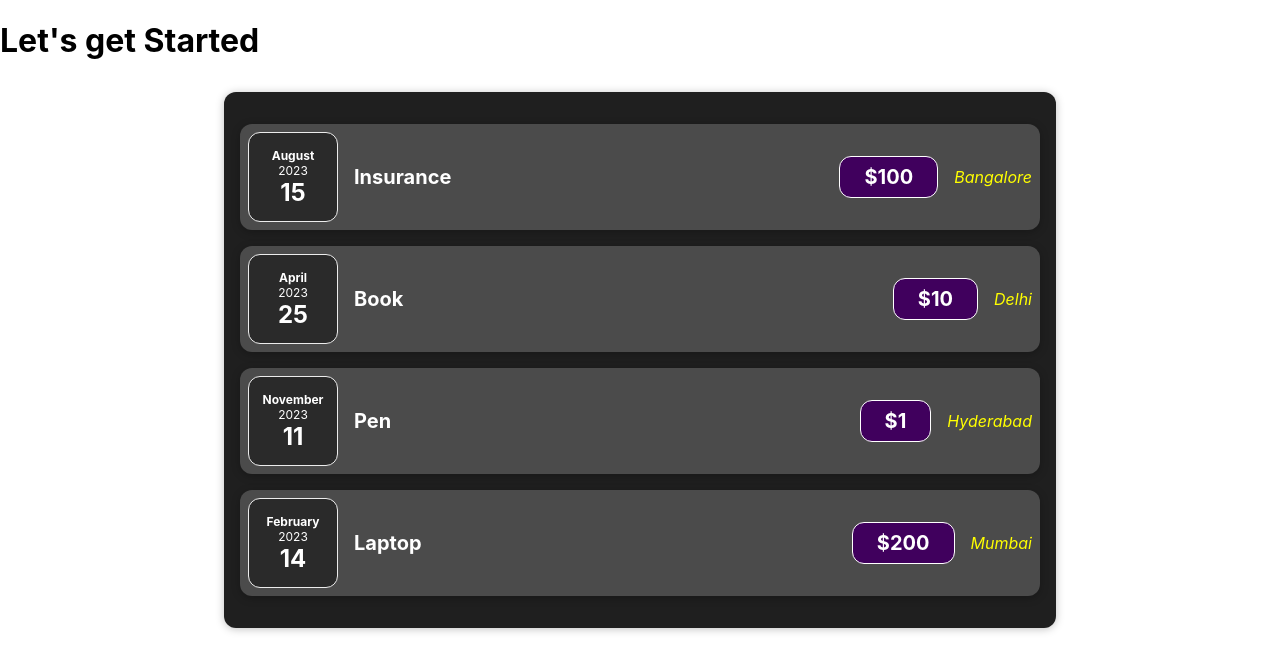
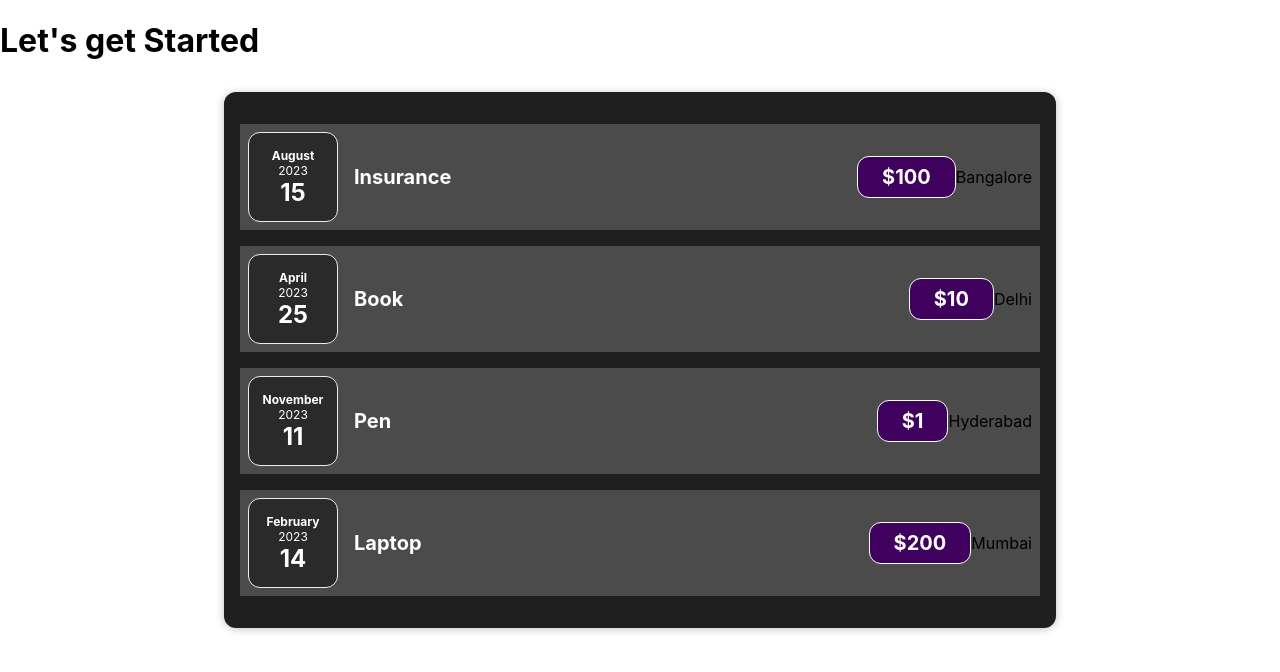
Before and after one commit to dhr7va/pro-one, a React (Create React App) app: page / in a window 1280 px wide. Shown: the top 672 px of the page. Built offline with nearby package versions, Linux system fonts and the light colour scheme.

Commit message:
added wrapper

```diff
--- /dev/null
+++ b/src/components/Card.css
@@ -0,0 +1,4 @@
+.card {
+    border-radius: 12px;
+    box-shadow: 0 1px 8px rgba(0, 0, 0, 0.25);
+}
--- /dev/null
+++ b/src/components/Card.js
@@ -0,0 +1,7 @@
+// Write your code here
+import "./Card.css";
+
+export default function Card(props) {
+    const classes = "Card " + props.className;
+    return <div className={classes}>{props.children}</div>;
+}
--- a/src/components/ExpenseDate.js
+++ b/src/components/ExpenseDate.js
@@ -1,27 +1,17 @@
 import "./ExpenseDate.css";
 
-export default function ExpenseDate(props) {
-    const months = ['January',
-        'February',
-        'March',
-        'April',
-        'May',
-        'June',
-        'July',
-        'August',
-        'September',
-        'October',
-        'November',
-        'December',
-    ];
-    const month = months[props.date.getMonth()];
+function ExpenseDate(props) {
+    const month = props.date.toLocaleString("en-US", { month: "long" });
     const year = props.date.getFullYear();
-    const date = props.date.getDate();
+    const day = props.date.toLocaleString("en-US", { day: "2-digit" });
+
     return (
         <div className="expense-date">
             <div className="expense-date__month">{month}</div>
             <div className="expense-date__year">{year}</div>
-            <div className="expense-date__day">{date}</div>
+            <div className="expense-date__day">{day}</div>
         </div>
-    )
+    );
 }
+
+export default ExpenseDate;
--- a/src/components/ExpenseItem.css
+++ b/src/components/ExpenseItem.css
@@ -2,17 +2,9 @@
     display: flex;
     justify-content: space-between;
     align-items: center;
-    box-shadow: 0 2px 8px rgba(0, 0, 0, 0.25);
     padding: 0.5rem;
     margin: 1rem 0;
-    border-radius: 12px;
     background-color: #4b4b4b;
-}
-
-.expense-item__location {
-    margin-left: 1rem;
-    color: yellow;
-    font-style: italic;
 }
 
 .expense-item__description {
--- a/src/components/ExpenseItems.js
+++ b/src/components/ExpenseItem.js
@@ -1,16 +1,18 @@
+// Write your code here
 import ExpenseDate from "./ExpenseDate";
 import "./ExpenseItem.css";
+import Card from "./Card"
 
-export default function ExpenseItems(props) {
+export default function ExpenseItem(props) {
 
     return (
-        <div className="expense-item">
+        <Card className="expense-item">
             <ExpenseDate date={props.date} />
             <div className="expense-item__description">
                 <h2>{props.title}</h2>
                 <div className="expense-item__price">${props.price}</div>
             </div>
             <div className="expense-item__location">{props.location}</div>
-        </div>
+        </Card>
     );
 }
--- a/src/components/Expenses.js
+++ b/src/components/Expenses.js
@@ -1,5 +1,5 @@
 import "./Expenses.css";
-import ExpenseItems from "./ExpenseItems";
+import ExpenseItem from "./ExpenseItem";
 
 export default function Expenses() {
     const expenses = [
@@ -12,7 +12,7 @@
     return (
         <div className="expenses">
             {expenses.map((expense) => (
-                <ExpenseItems
+                <ExpenseItem
                     key={expense.id}
                     date={expense.date}
                     title={expense.title}
```
